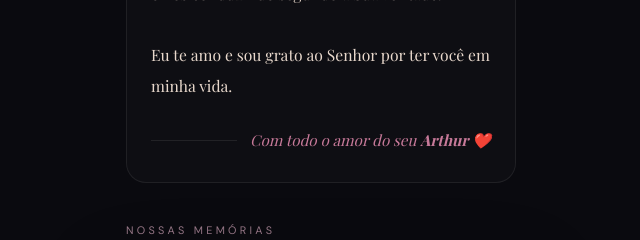
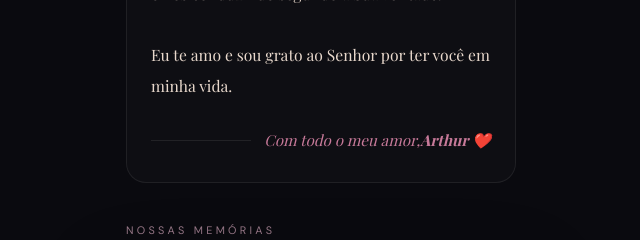
Before and after one commit to Arthur-dev266/meuamorparasempre, a plain HTML site: page index.html in a window 1280 px wide. Shown: the part 3100-3340 px from the top of the page, 319-959 px from the left. Drawn offline with nearby package versions, Linux system fonts and the light colour scheme; a web font is replaced by a local one.

Commit message:
Update index.html

```diff
--- a/index.html
+++ b/index.html
@@ -705,7 +705,7 @@ section:nth-child(5) { animation-delay: 0.55s; }
         Eu te amo e sou grato ao Senhor por ter você em minha vida.
       </p>
       <div class="declaration-signature">
-        <span class="sig-name">Com todo o amor do seu <strong id="nome1-sig">Namorado/Futuro Marido</strong> ❤️</span>
+        <span class="sig-name">Com todo o meu amor,<strong id="nome1-sig">Namorado/Futuro Marido</strong> ❤️</span>
       </div>
     </div>
   </section>
```
